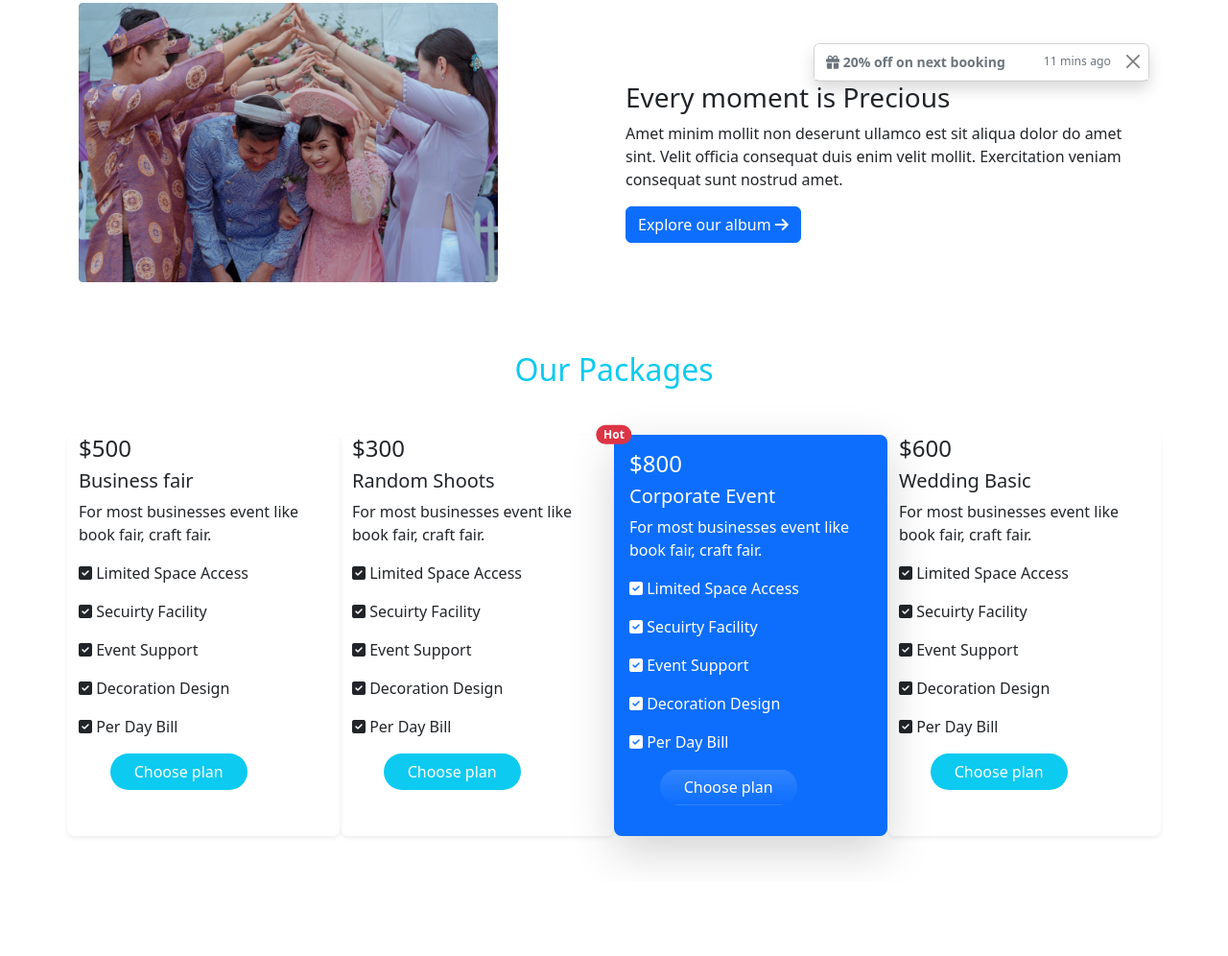
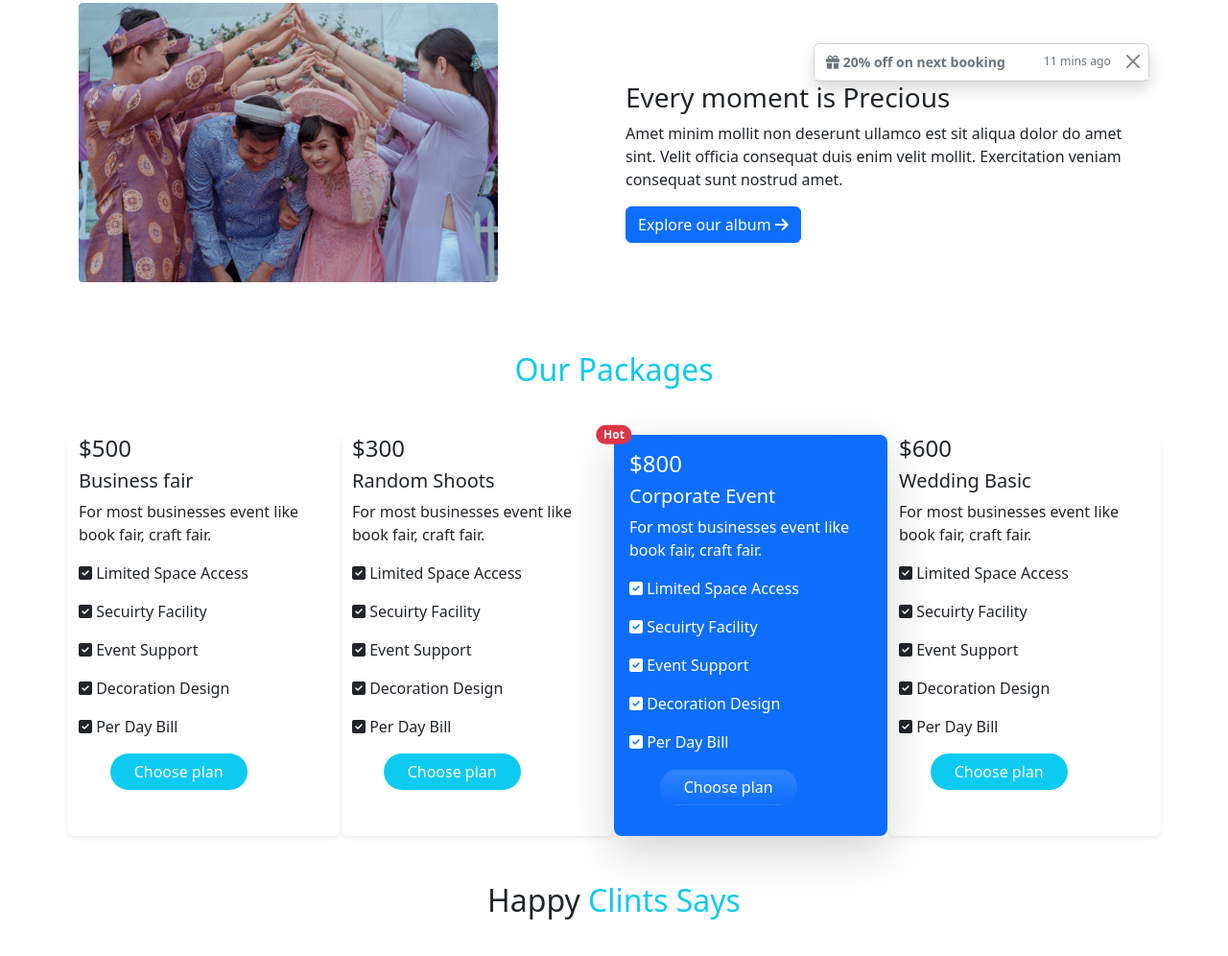
Before and after one commit to almahfuzhossen/Abacus-Convention-Center-, a plain HTML site: page index.html in a window 1280 px wide. Shown: the part 588-1584 px from the top of the page at 96% size. Before the commit the page ends 1507 px from the top, so only its background shows below. Drawn offline with nearby package versions, Linux system fonts and the light colour scheme.

Commit message:
happy clints add

```diff
--- a/index.html
+++ b/index.html
@@ -210,6 +210,13 @@
                 </div>
                </div>
              </section>
+             <!-- Happy Client -->
+             <section class="my-6">
+               <div class="container">
+                 <h2 class="text-center my-5">Happy <span class="text-info">Clints Says</span></h2>
+               </div>
+
+             </section>
       </main>
 
 
```
